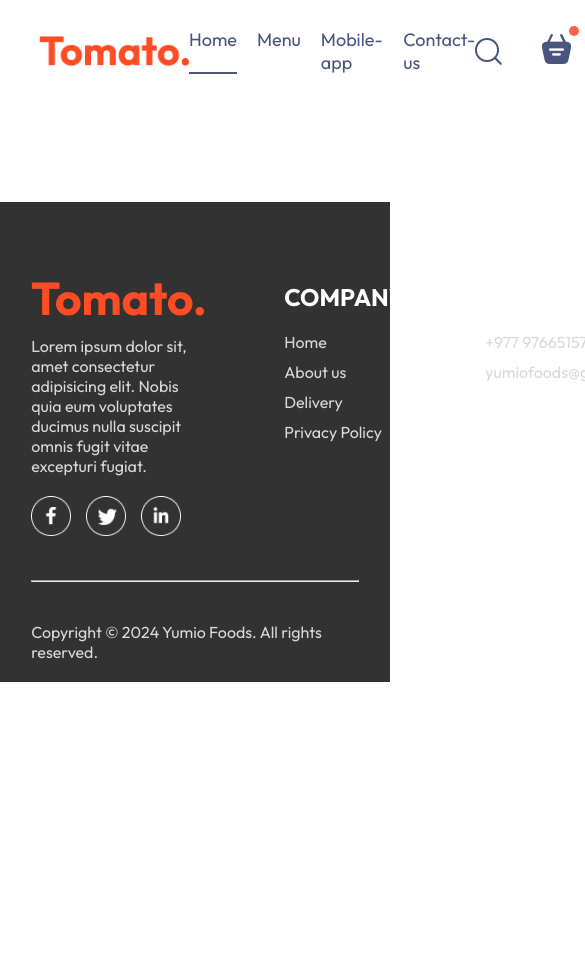
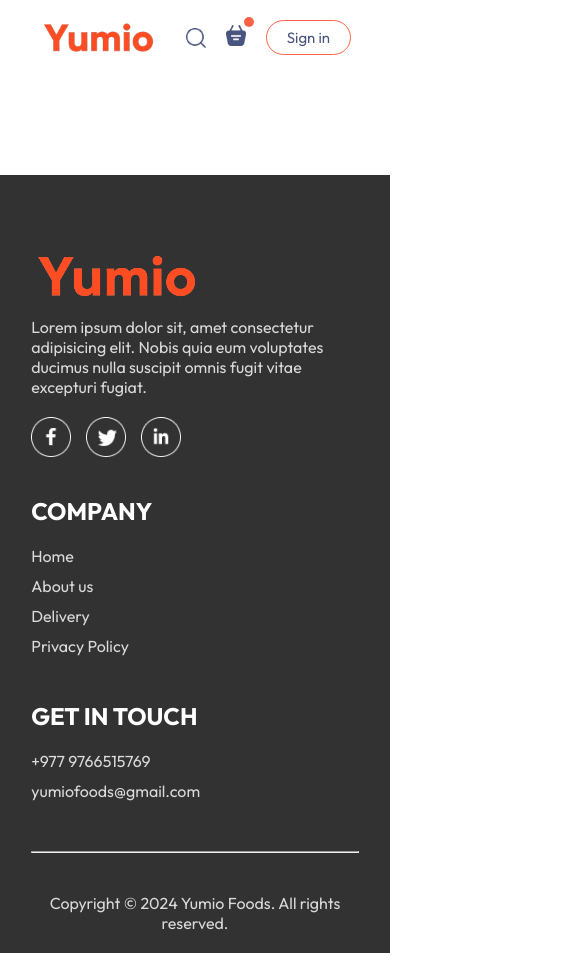
Before and after one commit to Shishir-129/Yumio-FoodDeliveryApp-MERN-, a React (Vite) app in the folder frontend/: page /order in a window 390 px wide. Shown: the top 953 px of the page, 585 px wide, since content can reach past the window. Before the commit the page ends 844 px from the top, so only its background shows below. Built offline with nearby package versions, Linux system fonts and the light colour scheme.

Commit message:
changes in frontend

```diff
--- a/frontend/src/App.jsx
+++ b/frontend/src/App.jsx
@@ -1,20 +1,25 @@
-import React from "react";
+import React, { useState } from "react";
 import Navbar from "./components/Navbar/Navbar";
 import { Route, Routes } from "react-router-dom";
 import Home from "./pages/Home/Home";
 import Cart from "./pages/Cart/Cart";
 import PlaceOrder from "./pages/PlaceOrder/PlaceOrder";
 import Footer from "./components/Footer/Footer";
+import LoginPopup from "./components/LoginPopup/LoginPopup";
 
 const App = () => {
+
+  const [showLogin,setShowLogin] = useState(false);
+
   return (
     <>
+    {showLogin?<LoginPopup />:<></>}
       <div className="app">
-        <Navbar />
+        <Navbar setShowLogin={setShowLogin}/>
         <Routes>
-          <Route path="/" element={<Home />} />{" "}
+          <Route path="/" element={<Home />} />
           {/* When we type '/' it will goto Home page*/}
-          <Route path="/cart" element={<Cart />} />{" "}
+          <Route path="/cart" element={<Cart />} />
           {/* When we type '/cart' it will goto Cart page*/}
           <Route path="/order" element={<PlaceOrder />} />
         </Routes>
--- a/frontend/src/components/ExploreMenu/ExploreMenu.css
+++ b/frontend/src/components/ExploreMenu/ExploreMenu.css
@@ -54,3 +54,12 @@
     border: 4px solid tomato;
     padding: 2px;
 }
+
+/* Media Queries */
+
+@media (max-width: 1050px) {
+    .explore-menu-text {
+        max-width: 100%;
+        font-size: 14px;
+    }
+}
--- a/frontend/src/components/Footer/Footer.css
+++ b/frontend/src/components/Footer/Footer.css
@@ -24,6 +24,7 @@
     gap: 20px;
 }
 
+
 .footer-content-left li, .footer-content-center li, .footer-content-right li {
     list-style: none;
     margin-bottom: 10px;
@@ -45,3 +46,17 @@
     margin: 20px 0;
     background: grey;
 }
+
+/* Media Queries */
+
+@media (max-width: 750px) {
+    .footer-content {
+        display: flex;
+        flex-direction: column;
+        gap: 35px;
+    }
+
+    .footer-copyright {
+        text-align: center;
+    }
+}
--- a/frontend/src/components/Header/Header.css
+++ b/frontend/src/components/Header/Header.css
@@ -39,3 +39,25 @@
     border-radius: 50px;
     cursor: pointer;
 }
+
+/* Media Queries */
+
+@media (max-width: 1050px) {
+    .header-contents {
+        max-width: 45%;
+    }
+}
+
+@media (max-width: 750px) {
+    .header-contents {
+        max-width: 65%;
+    }
+
+    .header-contents p {
+        display: none;
+    }
+
+    .header-contents button {
+        padding: 2vw 4vw;
+    }
+}
--- /dev/null
+++ b/frontend/src/components/LoginPopup/LoginPopup.jsx
@@ -0,0 +1,12 @@
+import React from 'react'
+import './LoginPopup.css'
+
+const LoginPopup = () => {
+  return (
+    <div className='login-popup'>
+      Login
+    </div>
+  )
+}
+
+export default LoginPopup
--- a/frontend/src/components/Navbar/Navbar.css
+++ b/frontend/src/components/Navbar/Navbar.css
@@ -60,3 +60,58 @@
     top: -8px;
     right: -8px;
 }
+
+/* Media Queries */
+
+@media (max-width: 1050px) {
+    .navbar .logo {
+        width: 140px;
+    }
+
+    .navbar-menu {
+        gap: 20px;
+        font-size: 17px;
+    }
+
+    .navbar-right {
+        gap: 30px;
+    }
+
+    .navbar-right img{
+        width: 22px;
+    }
+
+    .navbar-right button {
+        padding: 8px 25px;
+    }
+}
+
+@media (max-width: 900px) {
+    .navbar .logo {
+        width: 120px;
+    }
+
+    .navbar-menu {
+        gap: 15px;
+        font-size: 16px;
+    }
+
+    .navbar-right {
+        gap: 20px;
+    }
+
+    .navbar-right img{
+        width: 20px;
+    }
+
+    .navbar-right button {
+        padding: 7px 20px;
+        font-size: 15px;
+    }
+}
+
+@media (max-width: 750px) {
+    .navbar-menu {
+        display: none;
+    }
+}
--- a/frontend/src/components/Navbar/Navbar.jsx
+++ b/frontend/src/components/Navbar/Navbar.jsx
@@ -1,8 +1,9 @@
 import React, { useState } from 'react'
 import './Navbar.css'
 import { assets } from '../../assets/assets'
+import { Link } from 'react-router-dom';
 
-const Navbar = () => {
+const Navbar = ({setShowLogin}) => {
 
     const [menu,setMenu] = useState("home");
 
@@ -10,10 +11,10 @@
     <div className='navbar'>
       <img src={assets.logo} alt="" className="logo" />
       <ul className="navbar-menu">
-        <li onClick={()=>setMenu("home")} className={menu==="home"?"active":""}>Home</li>
-        <li onClick={()=>setMenu("menu")} className={menu==="menu"?"active":""}>Menu</li>
-        <li onClick={()=>setMenu("mobile-app")} className={menu==="mobile-app"?"active":""}>Mobile-app</li>
-        <li onClick={()=>setMenu("contact-us")} className={menu==="contact-us"?"active":""}>Contact-us</li>
+        <Link to='/' onClick={()=>setMenu("home")} className={menu==="home"?"active":""}>Home</Link>
+        <a href='#explore-menu' onClick={()=>setMenu("menu")} className={menu==="menu"?"active":""}>Menu</a>
+        <a href='#app-download' onClick={()=>setMenu("mobile-app")} className={menu==="mobile-app"?"active":""}>Mobile-app</a>
+        <a href='#footer' onClick={()=>setMenu("contact-us")} className={menu==="contact-us"?"active":""}>Contact-us</a>
       </ul>
       <div className="navbar-right">
         <img src={assets.search_icon} alt="" />
@@ -21,7 +22,7 @@
             <img src={assets.basket_icon} alt="" />
             <div className="dot"></div>
         </div>
-        <button>Sign in</button>
+        <button onClick={()=>setShowLogin(true)}>Sign in</button>
       </div>
     </div>
   )
--- a/frontend/src/index.css
+++ b/frontend/src/index.css
@@ -5,6 +5,7 @@
   margin: 0;
   box-sizing: border-box;
   font-family: Outfit;
+  scroll-behavior: smooth;
 }
 
 body{
```
Also changed, not shown: frontend/src/assets/logo.png, frontend/src/components/LoginPopup/LoginPopup.css (added).
